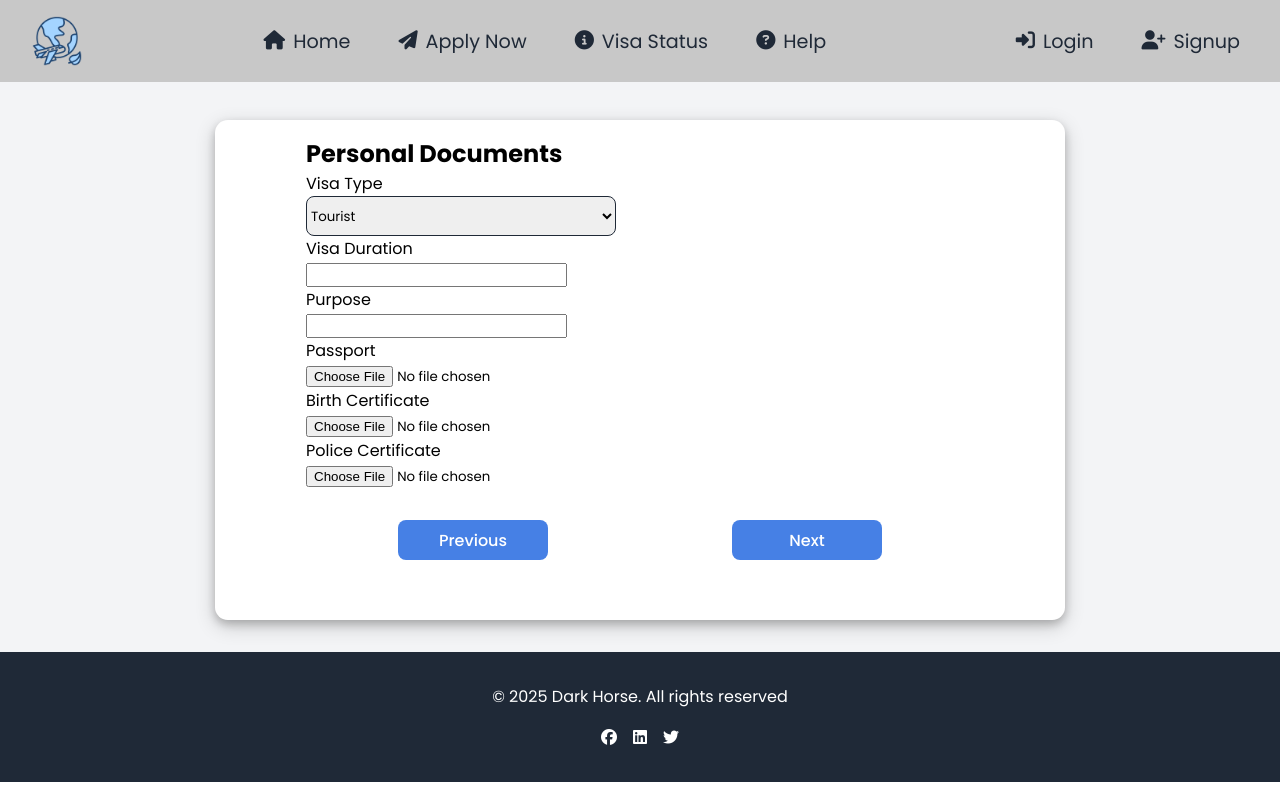
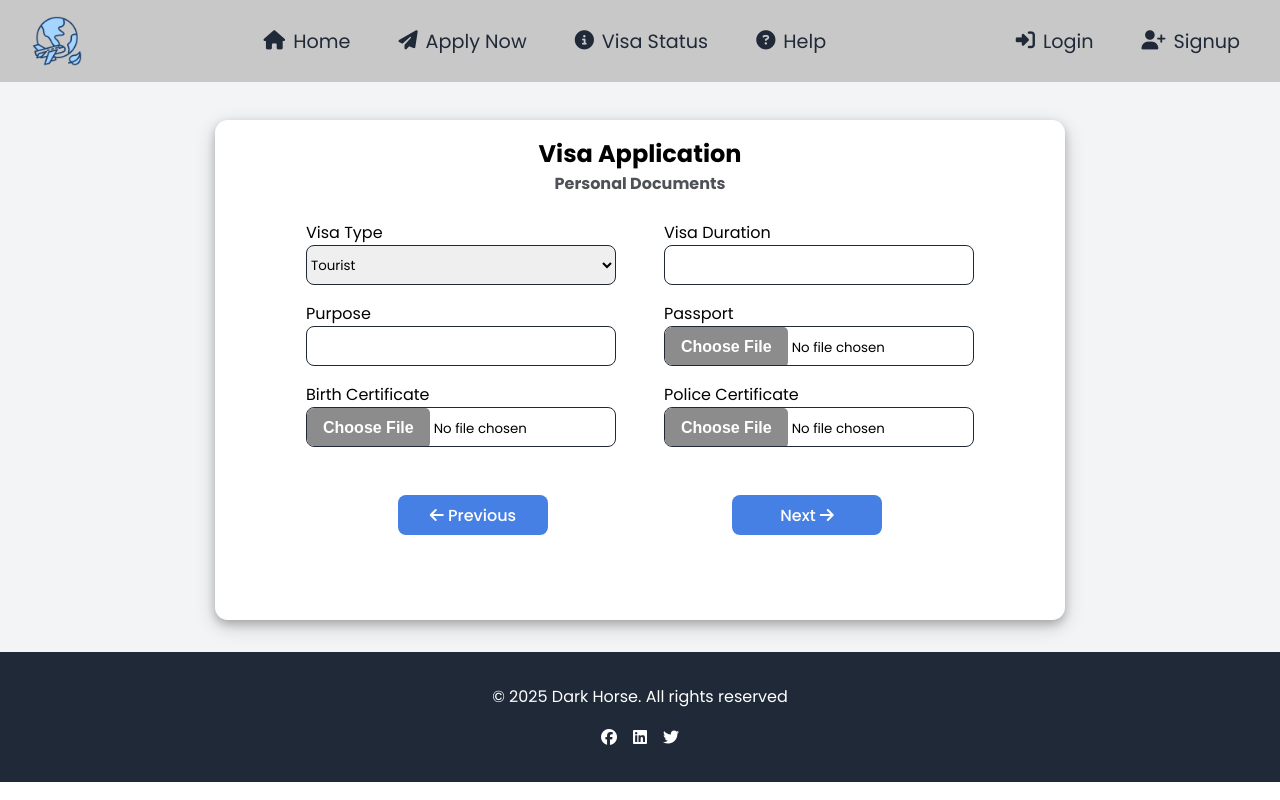
Before and after one commit to Dulneth210229/E-Visa-Platform, a React (Create React App) app in the folder frontend/: page /add-visa in a window 1280 px wide. Both pictures are taken after a click on the button "Next". Built offline with nearby package versions, Linux system fonts and the light colour scheme.

Commit message:
styling on the add-visa form page

```diff
--- a/frontend/src/Pages/Visa/AddVisa/AddVisa.css
+++ b/frontend/src/Pages/Visa/AddVisa/AddVisa.css
@@ -133,8 +133,14 @@
 label {
   display: block;
 }
-.form-section1 input,
-select {
+.form-section1 input {
+  width: 310px;
+  border-radius: 0.5rem;
+  height: 2.5rem;
+  border: 1px solid var(--text-color);
+}
+
+.form-section1 select {
   width: 310px;
   border-radius: 0.5rem;
   height: 2.5rem;
@@ -158,3 +164,75 @@ select {
   cursor: pointer;
   margin: 1rem auto 0.5rem auto;
 }
+/*Section2 styling*/
+.form-section2 {
+  display: flex;
+  flex-wrap: wrap;
+  flex-direction: column;
+}
+.section2-header {
+  align-items: center;
+  justify-content: center;
+  margin: 0 auto 0.5rem auto;
+  text-align: center;
+}
+.section2-header h4 {
+  color: #4e5256;
+}
+.section2-visa {
+  display: flex;
+  flex-wrap: wrap;
+  justify-content: space-between;
+  margin-top: 1rem;
+}
+.form-section2 input {
+  width: 310px;
+  border-radius: 0.5rem;
+  height: 2.5rem;
+  border: 1px solid var(--text-color);
+}
+
+.form-section2 select {
+  width: 310px;
+  border-radius: 0.5rem;
+  height: 2.5rem;
+  border: 1px solid var(--text-color);
+}
+
+.form-section2 input::placeholder {
+  font-size: 0.9rem;
+  padding-left: 0.8rem;
+}
+
+.file-input::file-selector-button {
+  padding: 0.5rem 1rem; /* 8px 16px */
+  border: none;
+  background-color: #8c8c8c;
+  color: white;
+  font-size: 1rem;
+  font-weight: bold;
+  border-radius: 0.3125rem; /* 5px */
+  cursor: pointer;
+  height: 2.5rem;
+}
+
+/* .file-input::file-selector-button:hover {
+  background-color: #45a049;
+} */
+.form-btn2 {
+  display: flex;
+  justify-content: center;
+  margin-top: 2rem;
+}
+.form-btn2 button {
+  width: 150px;
+  height: 40px;
+  border-radius: 0.5rem;
+  background-color: var(--gradient-start);
+  color: white;
+  font-size: 1rem;
+  font-weight: 500;
+  border: none;
+  cursor: pointer;
+  margin: 1rem auto 0.5rem auto;
+}
--- a/frontend/src/Pages/Visa/AddVisa/AddVisa.js
+++ b/frontend/src/Pages/Visa/AddVisa/AddVisa.js
@@ -585,9 +585,10 @@ function AddVisa() {
             <div class="form-container">
               <div class="form-section2">
                 <div class="section2-header">
-                  <h2>Personal Documents</h2>
+                  <h2>Visa Application</h2>
+                  <h4>Personal Documents</h4>
                 </div>
-                <div class="form-visa">
+                <div class="section2-visa">
                   <div class="visa-Type">
                     <label for="first-name">Visa Type</label>
                     <select
@@ -616,7 +617,7 @@ function AddVisa() {
                     />
                   </div>
                 </div>
-                <div class="visa-purpose-passport">
+                <div class="section2-visa">
                   <div class="purpose">
                     <label for="purpose">Purpose</label>
                     <input
@@ -633,6 +634,7 @@ function AddVisa() {
                     <input
                       type="file"
                       id="passport"
+                      class="file-input"
                       name="passportCopy"
                       accept=".pdf,.jpg,.jpeg,.png"
                       // onChange={handleInputChange}
@@ -640,12 +642,13 @@ function AddVisa() {
                     />
                   </div>
                 </div>
-                <div class="visa-birth-police">
+                <div class="section2-visa">
                   <div class="birth">
                     <label for="birth">Birth Certificate</label>
                     <input
                       type="file"
                       id="birth"
+                      class="file-input"
                       name="birthCertificate"
                       accept=".pdf,.jpg,.jpeg,.png"
                       // onChange={handleInputChange}
@@ -657,24 +660,24 @@ function AddVisa() {
                     <input
                       type="file"
                       id="police"
+                      class="file-input"
                       name="policeCertificate"
                       // onChange={handleInputChange}
                       accept=".pdf,.jpg,.jpeg,.png"
                     />
                   </div>
                 </div>
-                <div class="form-btn">
+                <div class="form-btn2">
                   <button
                     type="button"
                     class="previous"
                     onClick={handlePrevious}
                   >
-                    Previous
+                    <i class="fa-solid fa-arrow-left"></i> Previous
                   </button>
-
                   <button type="button" class="next" onClick={handleNext}>
-                    Next
-                  </button>
+                    Next <i class="fa-solid fa-arrow-right"></i>
+                  </button>{" "}
                 </div>
               </div>
             </div>
```
